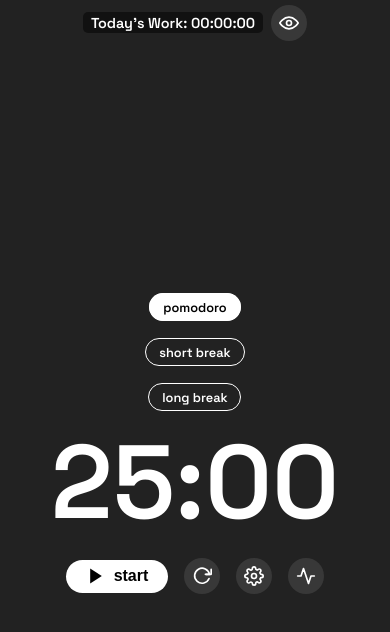
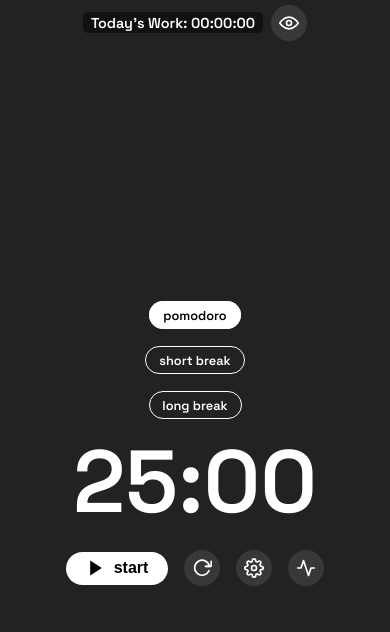
Before and after one commit to ssspace1/ss_pomodoro-timer, a website: page public/index.html in a window 390 px wide. Drawn offline with Linux system fonts and the light colour scheme.

Commit message:
Fix route configuration and update UI elements

```diff
--- a/public/style.css
+++ b/public/style.css
@@ -279,6 +279,6 @@ html,body {
 
   /* 縮小時は数字をさらに大きく */
   .timer-display {
-    font-size:6.5rem;
+    font-size:5.5rem;
   }
 }
```
